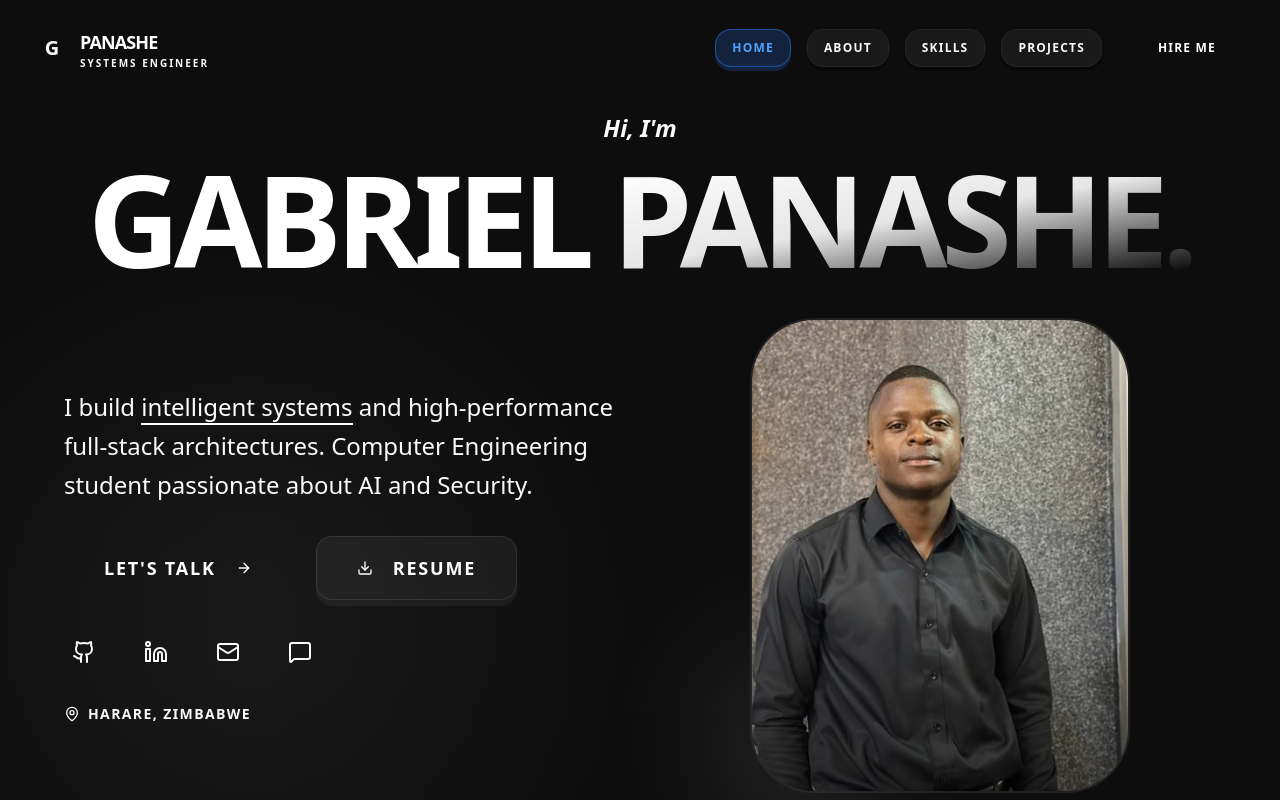
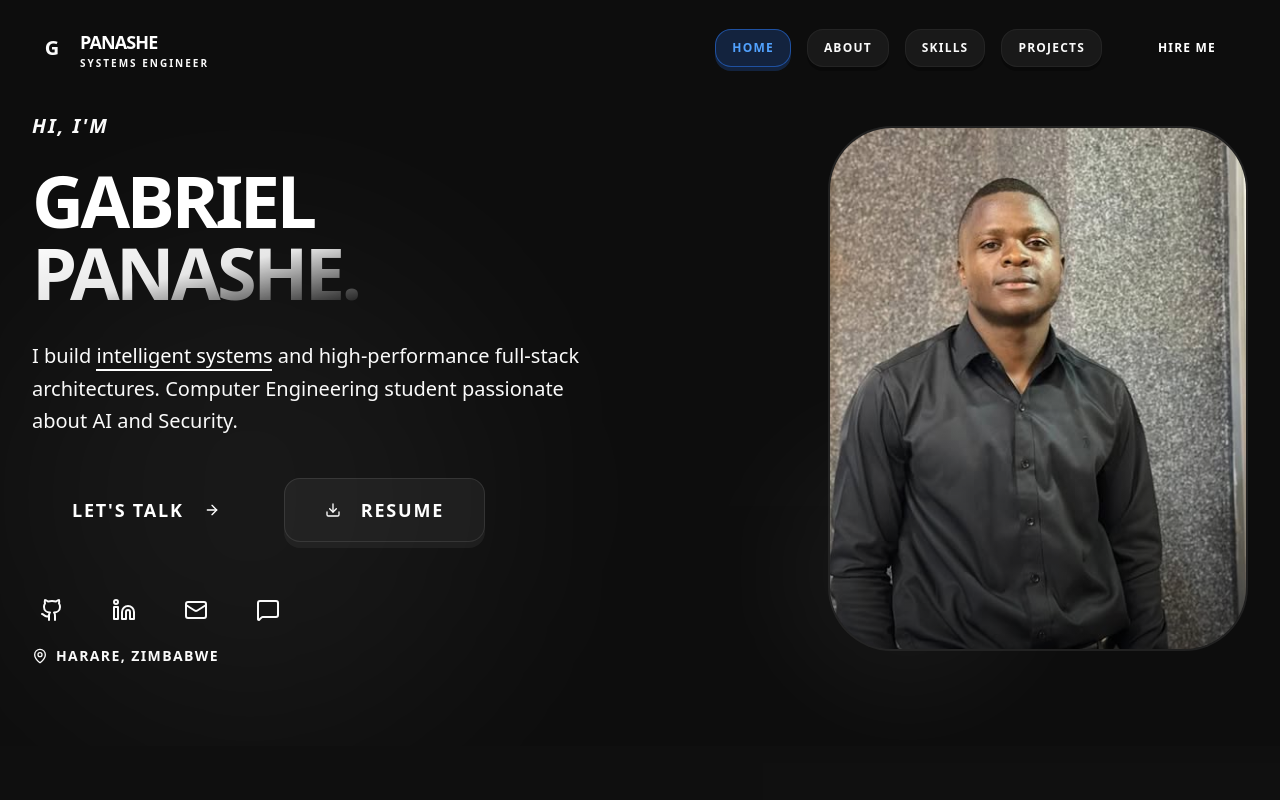
Before and after one commit to Gabrielpanashe/PORTFOLIO, a Next.js app: page / in a window 1280 px wide. Shown: the top 800 px of the page. Built offline with nearby package versions, Linux system fonts and the light colour scheme.

Commit message:
Final Hero layout refinement: side-by-side with smaller one-line name

```diff
--- a/components/sections/Hero.tsx
+++ b/components/sections/Hero.tsx
@@ -50,58 +50,29 @@ export function Hero() {
             <div className="absolute bottom-0 left-0 -z-10 w-[500px] h-[500px] bg-white/5 blur-[120px] rounded-full pointer-events-none" />
 
             <div className="max-w-7xl mx-auto w-full">
-                <div className="flex flex-col items-center text-center space-y-12">
-                    {/* Header Part */}
+                <div className="grid grid-cols-1 lg:grid-cols-2 gap-16 items-center">
+                    {/* Left Content */}
                     <motion.div
                         variants={containerVariants}
                         initial="hidden"
                         animate="visible"
-                        className="w-full flex flex-col items-center"
+                        className="text-left"
                     >
                         <motion.div variants={itemVariants} className="mb-6">
-                            <span className="text-primary font-bold text-xl sm:text-2xl italic">Hi, I&apos;m</span>
+                            <span className="text-primary font-bold text-xl italic uppercase tracking-widest">Hi, I&apos;m</span>
                         </motion.div>
 
                         <motion.h1
                             variants={itemVariants}
-                            className="text-5xl sm:text-7xl lg:text-9xl font-black tracking-tighter leading-[0.8] mb-12 flex flex-col sm:flex-row gap-x-6 justify-center items-center"
+                            className="text-4xl sm:text-6xl lg:text-7xl font-black tracking-tighter leading-none mb-8 flex flex-wrap gap-x-4"
                         >
                             <span className="text-white uppercase">GABRIEL</span>
                             <span className="gradient-text uppercase">PANASHE.</span>
                         </motion.h1>
 
-                        <div className="grid grid-cols-1 lg:grid-cols-2 gap-12 items-center w-full max-w-6xl">
-                            {/* Photo (Now more central in the flow) */}
-                            <motion.div
-                                variants={imageVariants}
-                                initial="hidden"
-                                animate="visible"
-                                className="relative justify-self-center w-full max-w-[380px] order-1 lg:order-2"
-                            >
-                                <div className="relative z-10 rounded-[4rem] overflow-hidden border-2 border-white/10 shadow-3xl group aspect-[4/5] w-full bg-black/40 backdrop-blur-sm">
-                                    <div className="absolute inset-0 bg-gradient-to-t from-black/80 via-black/20 to-transparent opacity-60 z-20" />
-                                    <Image
-                                        src="/profile_new.jpg"
-                                        alt="Gabriel Panashe"
-                                        fill
-                                        sizes="(max-width: 768px) 100vw, 400px"
-                                        className="object-cover scale-105 group-hover:scale-100 transition-transform duration-1000"
-                                        priority
-                                    />
-                                    <div className="absolute bottom-10 left-0 right-0 z-30 opacity-0 group-hover:opacity-100 transition-all duration-700 transform translate-y-4 group-hover:translate-y-0">
-                                        <p className="text-white text-3xl font-black tracking-tight uppercase">G. PANASHE</p>
-                                        <p className="text-primary font-bold text-sm tracking-widest uppercase mt-2">Engineering the Future</p>
-                                    </div>
-                                </div>
-                                <div className="absolute -top-12 -right-12 w-48 h-48 bg-primary/20 rounded-full blur-3xl -z-10 animate-pulse delay-700" />
-                                <div className="absolute -bottom-12 -left-12 w-48 h-48 bg-white/10 rounded-full blur-3xl -z-10 animate-pulse" />
-                            </motion.div>
-
-                            {/* Content Side */}
-                            <div className="flex flex-col items-center lg:items-start text-center lg:text-left order-2 lg:order-1 space-y-8">
                         <motion.p
                             variants={itemVariants}
-                                    className="text-xl sm:text-2xl text-muted-foreground font-medium max-w-xl leading-relaxed"
+                            className="text-lg sm:text-xl text-muted-foreground font-medium mb-10 max-w-xl leading-relaxed"
                         >
                             I build <span className="text-white border-b-2 border-primary/40">intelligent systems</span> and
                             high-performance full-stack architectures. Computer Engineering student passionate about AI and Security.
@@ -109,7 +80,7 @@ export function Hero() {
 
                         <motion.div
                             variants={itemVariants}
-                                    className="flex flex-wrap items-center justify-center lg:justify-start gap-6 w-full"
+                            className="flex flex-wrap items-center gap-6 mb-12"
                         >
                             <Button size="lg" className="rounded-2xl px-10 h-16 text-lg font-black uppercase tracking-widest shadow-[0_6px_0_0_hsl(25,35,35%)] hover:translate-y-[2px] hover:shadow-[0_4px_0_0_hsl(25,35,35%)] active:translate-y-[6px] active:shadow-none transition-all bg-primary hover:bg-primary/95 text-white" asChild>
                                 <Link href="/contact">
@@ -127,7 +98,7 @@ export function Hero() {
 
                         <motion.div
                             variants={itemVariants}
-                                    className="flex items-center justify-center lg:justify-start gap-8"
+                            className="flex items-center gap-8"
                         >
                             {[
                                 { icon: Github, href: "https://github.com/Gabrielpanashe", label: "GitHub" },
@@ -147,12 +118,38 @@ export function Hero() {
                                 </a>
                             ))}
                         </motion.div>
-                                <motion.div variants={itemVariants} className="flex items-center gap-2 text-muted-foreground justify-center lg:justify-start">
+                        <motion.div variants={itemVariants} className="flex items-center gap-2 text-muted-foreground mt-4">
                             <MapPin className="h-4 w-4 text-primary" />
                             <span className="text-sm font-bold uppercase tracking-widest">Harare, Zimbabwe</span>
                         </motion.div>
+                    </motion.div>
+
+                    {/* Right Image */}
+                    <motion.div
+                        variants={imageVariants}
+                        initial="hidden"
+                        animate="visible"
+                        className="relative justify-self-center lg:justify-self-end w-full max-w-[420px]"
+                    >
+                        <div className="relative z-10 rounded-[4rem] overflow-hidden border-2 border-white/10 shadow-3xl group aspect-[4/5] w-full bg-black/40">
+                            <div className="absolute inset-0 bg-gradient-to-t from-black/60 via-transparent to-transparent opacity-80 z-20" />
+                            <Image
+                                src="/profile_new.jpg"
+                                alt="Gabriel Panashe"
+                                fill
+                                sizes="(max-width: 768px) 100vw, 420px"
+                                className="object-cover scale-105 group-hover:scale-100 transition-transform duration-1000"
+                                priority
+                            />
+                            <div className="absolute bottom-10 left-10 z-30 opacity-0 group-hover:opacity-100 transition-all duration-700 transform translate-y-4 group-hover:translate-y-0 text-left">
+                                <p className="text-white text-2xl font-black tracking-tight uppercase">G. PANASHE</p>
+                                <p className="text-primary font-bold text-xs tracking-widest uppercase mt-1">AI & Full-Stack Developer</p>
                             </div>
                         </div>
+
+                        {/* Decorative background elements */}
+                        <div className="absolute -top-12 -right-12 w-64 h-64 bg-primary/20 rounded-full blur-3xl -z-10 animate-pulse" />
+                        <div className="absolute -bottom-12 -left-12 w-64 h-64 bg-white/5 rounded-full blur-3xl -z-10 animate-pulse delay-500" />
                     </motion.div>
                 </div>
             </div>
```
Lines whose indentation alone changed are shown as unchanged.
